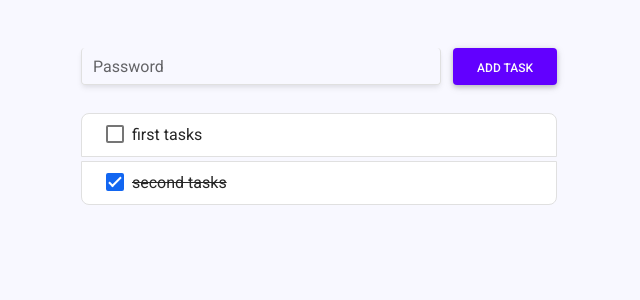
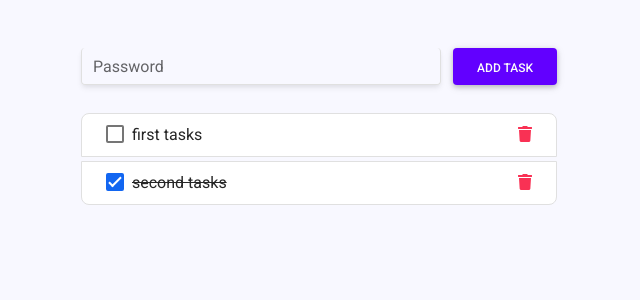
Before and after one commit to maxsherepot/toDoList_TS, a React (Create React App) app: page / in a window 1280 px wide. Shown: the top 300 px of the page, without its empty margins (321-961 px from the left). Built offline with nearby package versions, Linux system fonts and the light colour scheme.

Commit message:
deleting tasks added

```diff
--- a/src/App.css
+++ b/src/App.css
@@ -21,3 +21,7 @@ input[type="text"] {
 .done {
     text-decoration: line-through;
 }
+
+.cursor-pointer {
+   cursor: pointer;
+}
--- a/src/App.tsx
+++ b/src/App.tsx
@@ -12,7 +12,6 @@ const App: React.FC = () => {
     { title: "second tasks", id: 2222, done: true },
   ]);
 
-
   const onAddTask = (title: string) => {
     const newTask: TaskInterface = {
       title,
@@ -21,7 +20,6 @@ const App: React.FC = () => {
     };
     setTasks(tasks => [newTask, ...tasks]);
   };
-
 
   const onCompleteTask = (id: number) => {
     setTasks(prev =>
@@ -36,6 +34,9 @@ const App: React.FC = () => {
       }))
   };
 
+  const onDeleteTask = (id: number) => {
+    setTasks(prev => prev.filter(todo => todo.id !== id));
+  };
 
 
   return (
@@ -45,10 +46,10 @@ const App: React.FC = () => {
       <TasksList
         tasks={tasks}
         onCompleteTask={onCompleteTask}
-      />
+        onDeleteTask={onDeleteTask}/>
     </div>
   );
-}
+};
 
 
 export default App;
--- a/src/components/TasksList.tsx
+++ b/src/components/TasksList.tsx
@@ -6,11 +6,12 @@ import { TaskInterface } from '../interfaces/interfaces';
 interface TasksListProps {
     tasks: TaskInterface[],
     onCompleteTask(id: number): void,
+    onDeleteTask(id: number): void,
 };
 
 
 
-const TasksList: React.FC<TasksListProps> = ({ tasks, onCompleteTask }) => {
+const TasksList: React.FC<TasksListProps> = ({ tasks, onCompleteTask, onDeleteTask }) => {
 
     return (
         <div className="mt-4">
@@ -20,16 +21,22 @@ const TasksList: React.FC<TasksListProps> = ({ tasks, onCompleteTask }) => {
 
                     return (
                         <li key={task.id}
+                            className="list-group-item mt-1 border d-flex justify-content-between" >
 
-                            className="list-group-item mt-1 border d-flex" >
-                            <div className="form-check">
-                                <input
-                                    onChange={() => { onCompleteTask(task.id) }}
-                                    className="form-check-input"
-                                    type="checkbox"
-                                    checked={task.done} />
+                            <div className="d-flex">
+                                <div className="form-check">
+                                    <input onChange={() => { onCompleteTask(task.id) }}
+                                        className="form-check-input"
+                                        type="checkbox"
+                                        checked={task.done} />
+                                </div>
+                                <div className={titleClass}> {task.title}</div>
                             </div>
-                            <div className={titleClass} > {task.title}</div>
+
+                            <div>
+                                <i onClick={() => { onDeleteTask(task.id) }}
+                                    className="fas fa-trash pt-1 text-danger cursor-pointer"></i>
+                            </div>
                         </li>
                     )
                 }
```
